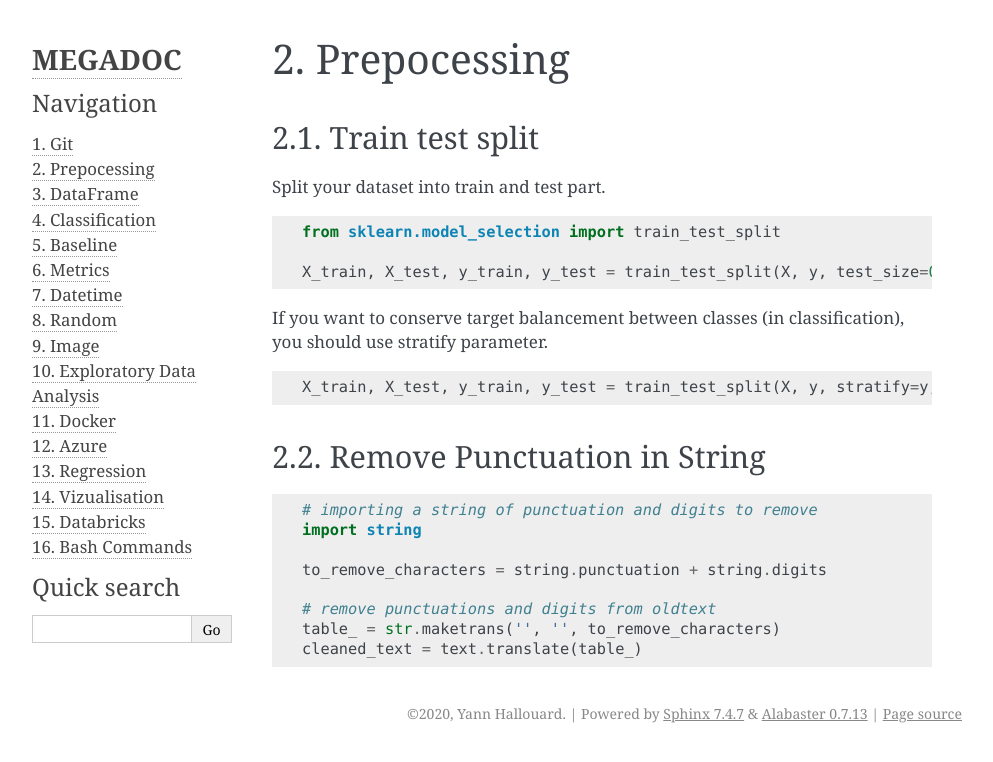
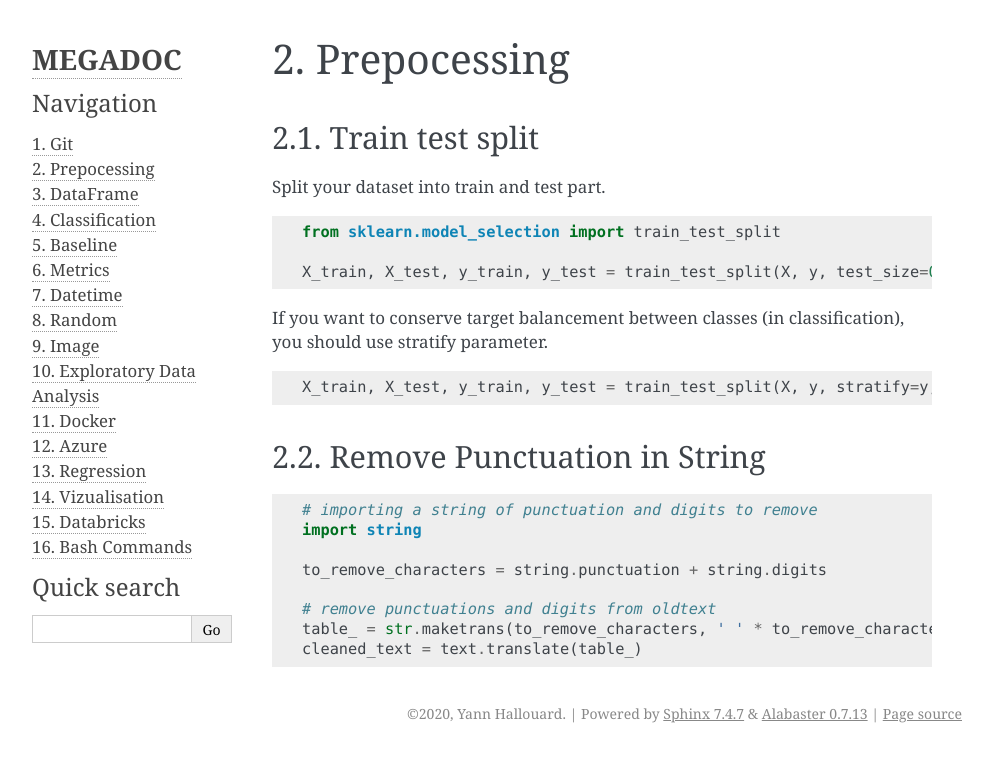
Before and after one commit to YHallouard/megadoc, a Sphinx documentation site: the page built from docs/Preprocessing.rst, in a window 1280 px wide. Shown: the top 762 px of the page, without its empty margins (148-1141 px from the left). Built offline with Sphinx 7.4.7, drawn with Linux system fonts in a browser that asks for light colours.

Commit message:
clean text

```diff
--- a/docs/Preprocessing.rst
+++ b/docs/Preprocessing.rst
@@ -29,5 +29,5 @@ Remove Punctuation in String
    to_remove_characters = string.punctuation + string.digits
 
    # remove punctuations and digits from oldtext
-   table_ = str.maketrans('', '', to_remove_characters)
+   table_ = str.maketrans(to_remove_characters, ' ' * to_remove_characters)
    cleaned_text = text.translate(table_)
```
